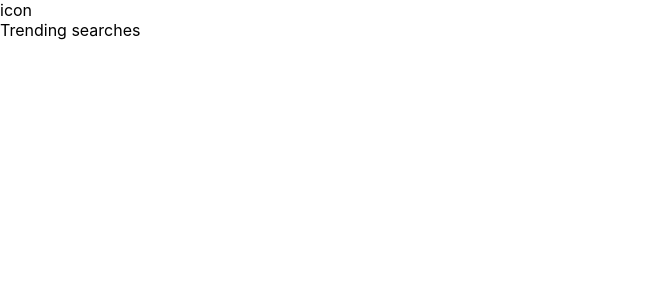
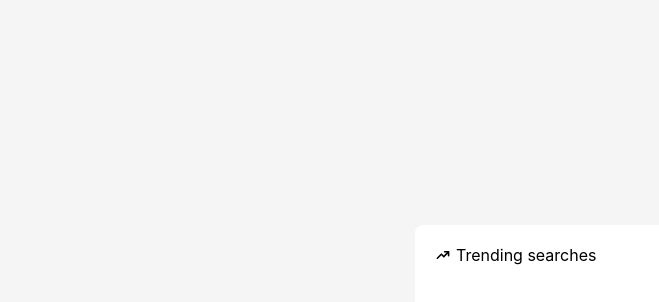
Before and after one commit to 2201monesh/news-component, a React (Create React App) app: page / in a window 1280 px wide. Shown: the top 302 px of the page, without its empty margins (0-659 px from the left). Built offline with nearby package versions, Linux system fonts and the light colour scheme; the HTML template or start-up script is replaced by a standard one.

Commit message:
Header UI

```diff
--- a/package.json
+++ b/package.json
@@ -8,6 +8,7 @@
     "@testing-library/user-event": "^13.5.0",
     "react": "^18.2.0",
     "react-dom": "^18.2.0",
+    "react-icons": "^4.11.0",
     "react-scripts": "5.0.1",
     "web-vitals": "^2.1.4"
   },
--- a/src/components/MainCard.js
+++ b/src/components/MainCard.js
@@ -1,10 +1,17 @@
-import React from 'react'
+import React from 'react';
+import { HiTrendingUp } from 'react-icons/hi';
 
 function MainCard() {
   return (
-    <div>
-      <span>icon</span>
-      <p>Trending searches</p>
+    <div className='main-card-outer'>
+    <div className='main-card-inner'>
+
+    <div className="heading">
+      <span className='icon'><HiTrendingUp /></span>
+      <p className='heading-text'>Trending searches</p>
+    </div>
+
+    </div>
     </div>
   )
 }
--- a/src/index.css
+++ b/src/index.css
@@ -17,3 +17,30 @@ code {
   font-family: source-code-pro, Menlo, Monaco, Consolas, 'Courier New',
     monospace;
 }
+
+.main-card-outer{
+  width: 100vw;
+  height: 100vh;
+  display: flex;
+  justify-content: center;
+  align-items: center;
+  background-color: whitesmoke;
+}
+
+.main-card-inner{
+  height: 350px;
+  width: 450px;
+  background-color: white;
+  border-radius: 8px;
+}
+
+.heading{
+  display: flex;
+  padding: 20px;
+  font-size: medium;
+}
+
+.icon{
+  padding-top: 2px;
+  padding-right: 5px;
+}
```
Also changed, not shown: 1 other file (tests, documents, lock files or other folders).
